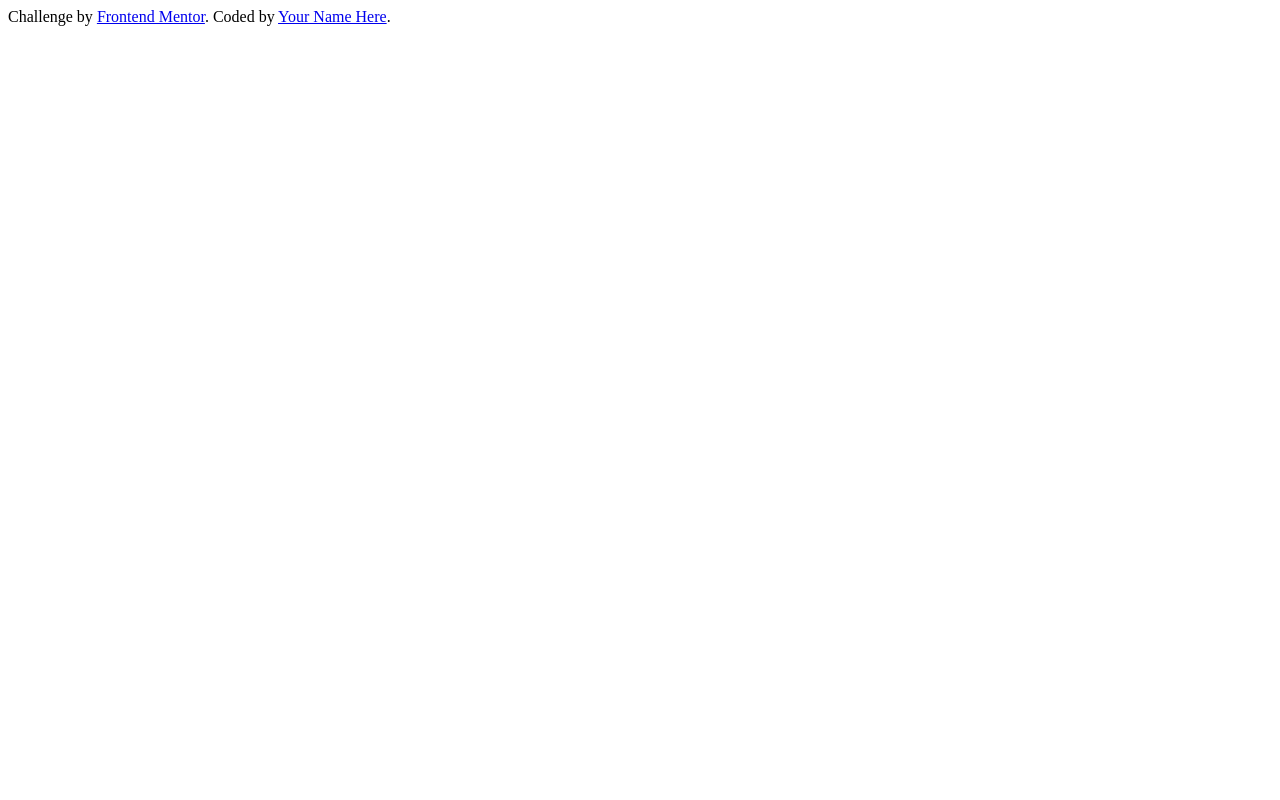
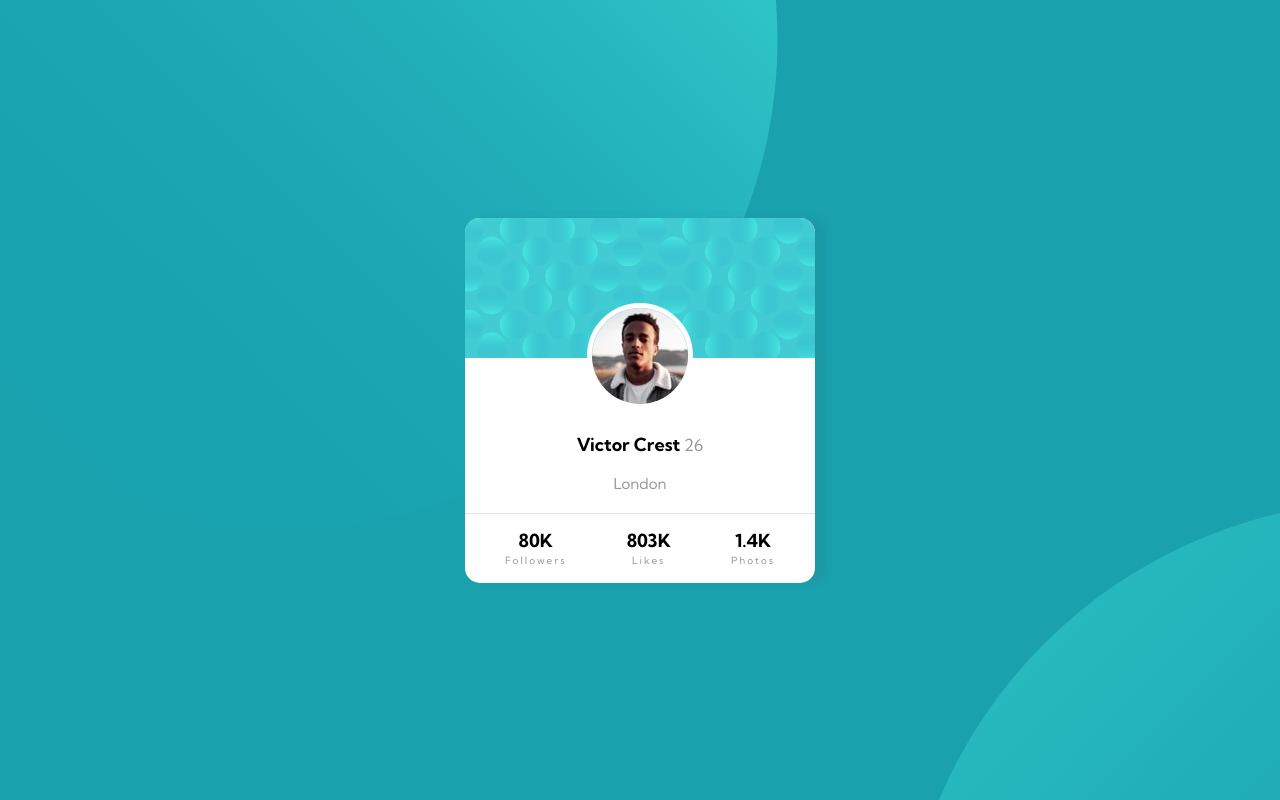
Before and after one commit to nina1012/profile-card-component, a plain HTML site: page index.html in a window 1280 px wide. Drawn offline with Linux system fonts and the light colour scheme.

Commit message:
add markup and styling

```diff
--- a/index.html
+++ b/index.html
@@ -9,15 +9,52 @@
       sizes="32x32"
       href="./images/favicon-32x32.png"
     />
+    <link
+      href="https://fonts.googleapis.com/css2?family=Kumbh+Sans:wght@400;700&display=swap"
+      rel="stylesheet"
+    />
     <link rel="stylesheet" href="styles.css" />
     <title>Frontend Mentor | Profile card component</title>
   </head>
   <body>
-    <div class="attribution">
+    <div class="card">
+      <div class="image-bg">
+        <img src="/images/bg-pattern-card.svg" alt="Pattern on the card" />
+      </div>
+
+      <div class="user">
+        <img
+          class="user-image"
+          src="images/image-victor.jpg"
+          alt="Image of the user"
+        />
+        <div class="user-info">
+          <div class="name">
+            Victor Crest <span class="gray-text"> 26</span>
+          </div>
+          <span class="gray-text">London</span>
+        </div>
+      </div>
+      <div class="social-stats">
+        <div class="info">
+          <div class="info-number">80K</div>
+          <div class="gray-text">Followers</div>
+        </div>
+        <div class="info">
+          <div class="info-number">803K</div>
+          <div class="gray-text">Likes</div>
+        </div>
+        <div class="info">
+          <div class="info-number">1.4K</div>
+          <div class="gray-text">Photos</div>
+        </div>
+      </div>
+    </div>
+    <!-- <div class="attribution">
       Challenge by
       <a href="https://www.frontendmentor.io?ref=challenge" target="_blank"
         >Frontend Mentor</a
       >. Coded by <a href="https://github.com/nina1012">Your Name Here</a>.
-    </div>
+    </div> -->
   </body>
 </html>
--- a/styles.css
+++ b/styles.css
@@ -0,0 +1,120 @@
+:root {
+  /* Primary colors */
+  --dark-cyan: hsl(185, 75%, 39%);
+  --dark-desaturated-blue: hsl(229, 23%, 23%);
+  --dark-grayish-blue: hsl(227, 10%, 46%);
+
+  /* Neutral colors */
+  --dark-gray: hsl(0, 0%, 59%);
+
+  --radius: 15px;
+}
+*,
+*::before,
+*::after {
+  padding: 0;
+  margin: 0;
+  box-sizing: inherit;
+}
+
+html {
+  font-size: 62.5%;
+  font-family: 'Kumbh Sans', sans-serif;
+}
+
+body {
+  box-sizing: border-box;
+  font-size: 1.8rem;
+  min-height: 100vh;
+  background-image: url(/images/bg-pattern-top.svg),
+    url(/images/bg-pattern-bottom.svg);
+  background-position: -75rem -55rem, 15rem 40rem;
+  background-repeat: no-repeat;
+  background-color: var(--dark-cyan);
+  display: flex;
+  justify-content: center;
+  align-items: center;
+}
+
+.card {
+  background-color: white;
+  border-radius: var(--radius);
+  box-shadow: 10px 0 10px 0 rgba(71, 71, 71, 0.1);
+  display: grid;
+  grid-template-rows: 1fr 11rem 7rem;
+  grid-gap: 2rem;
+  position: relative;
+  width: 35rem;
+}
+
+/* 1st row */
+.image-bg img {
+  border-top-left-radius: var(--radius);
+  border-top-right-radius: var(--radius);
+}
+
+/* 2nd row */
+.user {
+  display: flex;
+  flex-direction: column;
+  justify-content: flex-end;
+  align-items: center;
+  text-align: center;
+}
+
+.user-image {
+  border: 5px solid white;
+  border-radius: 50%;
+  position: absolute;
+  top: 52.5%;
+  left: 50%;
+  transform: translate(-50%, -100%);
+}
+
+.user-info {
+  display: flex;
+  flex-direction: column;
+  justify-content: space-between;
+  min-height: 6rem;
+}
+
+.info {
+  display: flex;
+  flex-direction: column;
+  justify-content: space-around;
+}
+
+.info > .gray-text {
+  letter-spacing: 2px;
+  font-size: 1rem;
+}
+
+.name,
+.info-number {
+  font-weight: 700;
+}
+
+.name > span {
+  font-size: 1.65rem;
+}
+
+.gray-text {
+  color: var(--dark-gray);
+  font-weight: 400;
+  font-size: 1.5rem;
+}
+
+/* 3th row */
+.social-stats {
+  display: flex;
+  justify-content: space-between;
+  text-align: center;
+  padding: 1.5rem 4rem;
+  border-top: hsl(227, 100%, 93%) 1px solid;
+}
+
+@media only screen and (min-width: 600px) {
+  body {
+    background-position: -20rem -45rem, 90rem 50rem;
+  }
+}
```
